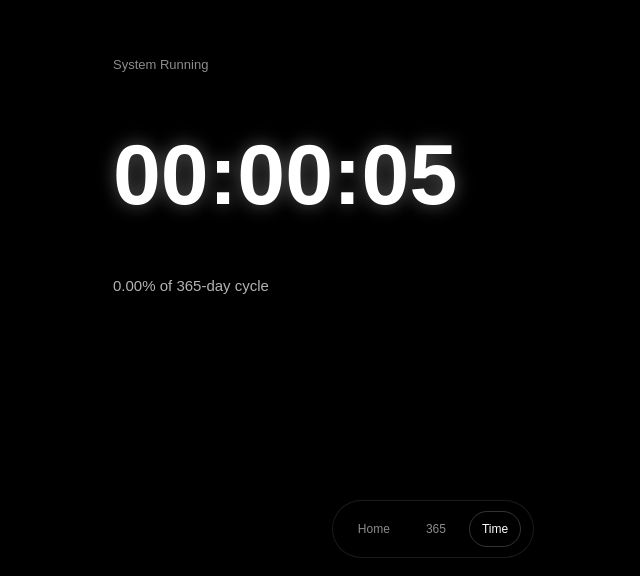
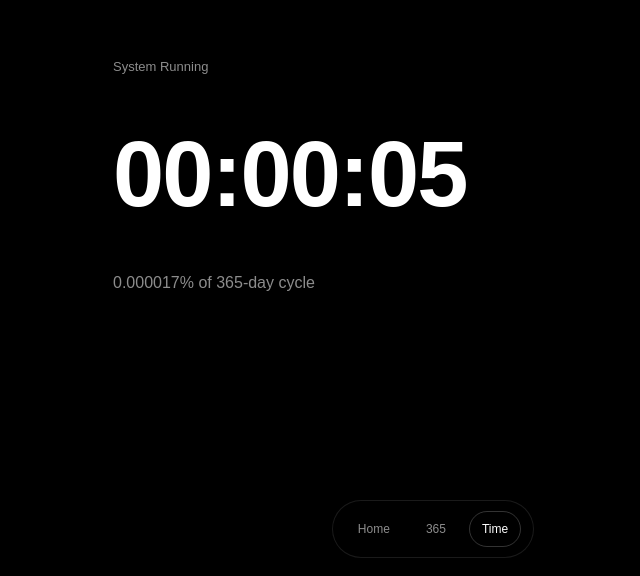
Before and after one commit to dptcoffee/Outflo, a Next.js app: page /time in a window 1280 px wide. Shown: the part 224-800 px from the top of the page, without its empty margins (207-847 px from the left). Built offline with nearby package versions, Linux system fonts and the light colour scheme.

Commit message:
UI continuity: 365 tiles match calculate + time percent ticks (6 decimals)

```diff
--- a/app/365/page.tsx
+++ b/app/365/page.tsx
@@ -7,29 +7,35 @@ export default function ThreeSixFiveMenu() {
         minHeight: "100vh",
         backgroundColor: "black",
         color: "white",
+        padding: "max(24px, 6vh) 24px",
         display: "grid",
         placeItems: "center",
-        padding: "max(24px, 6vh) 24px",
       }}
     >
-      <section
-        style={{
-          width: "min(520px, 92vw)",
-          display: "grid",
-          gap: 14,
-        }}
-      >
-        <div style={{ fontSize: 13, opacity: 0.55 }}>365</div>
+      <section style={{ width: "min(760px, 94vw)" }}>
+        <div style={{ fontSize: 13, opacity: 0.55, marginBottom: 14 }}>365</div>
 
-        <MenuLink href="/365/money" label="Money" />
-        <MenuLink href="/time" label="Time" />
-        <MenuLink href="/calculate" label="Calculate" />
+        <div
+          style={{
+            display: "grid",
+            gridTemplateColumns: "repeat(2, minmax(0, 1fr))",
+            gap: 14,
+          }}
+        >
+          <Tile href="/365/money" label="Money" />
+          <Tile href="/time" label="Time" />
+
+          {/* 3rd tile spans full width for symmetry */}
+          <div style={{ gridColumn: "1 / -1" }}>
+            <Tile href="/calculate" label="Calculate" />
+          </div>
+        </div>
       </section>
     </main>
   );
 }
 
-function MenuLink({ href, label }: { href: string; label: string }) {
+function Tile({ href, label }: { href: string; label: string }) {
   return (
     <Link
       href={href}
@@ -38,16 +44,15 @@ function MenuLink({ href, label }: { href: string; label: string }) {
         color: "white",
         border: "1px solid rgba(255,255,255,0.12)",
         background: "rgba(255,255,255,0.04)",
-        borderRadius: 16,
-        padding: "18px 16px",
-        display: "flex",
-        justifyContent: "space-between",
-        alignItems: "center",
-        fontSize: 16,
+        borderRadius: 22,
+        padding: "22px 20px",
+        height: 140,
+        display: "grid",
+        alignContent: "space-between",
       }}
     >
-      <span>{label}</span>
-      <span style={{ opacity: 0.35 }}>→</span>
+      <div style={{ fontSize: 20, fontWeight: 650 }}>{label}</div>
+      <div style={{ fontSize: 13, opacity: 0.55 }}>Open</div>
     </Link>
   );
 }
--- a/app/time/page.tsx
+++ b/app/time/page.tsx
@@ -2,50 +2,57 @@
 
 import { useEffect, useMemo, useState } from "react";
 
-const EPOCH_KEY = "outflo_epoch_startedAt_ms";
 const YEAR_MS = 365 * 24 * 60 * 60 * 1000;
+const EPOCH_KEY = "outflo_system_epoch_v1"; // keep stable
+
+function getOrCreateEpoch(): number {
+  try {
+    const raw = localStorage.getItem(EPOCH_KEY);
+    const n = raw ? Number(raw) : NaN;
+    if (Number.isFinite(n) && n > 0) return n;
+
+    const now = Date.now();
+    localStorage.setItem(EPOCH_KEY, String(now));
+    return now;
+  } catch {
+    return Date.now();
+  }
+}
 
 function pad2(n: number) {
   return String(n).padStart(2, "0");
 }
 
-function formatHMS(totalSeconds: number) {
-  const h = Math.floor(totalSeconds / 3600);
-  const m = Math.floor((totalSeconds % 3600) / 60);
-  const s = Math.floor(totalSeconds % 60);
-  return `${pad2(h)}:${pad2(m)}:${pad2(s)}`;
-}
-
-function getOrCreateEpoch(): number {
-  if (typeof window === "undefined") return Date.now();
-
-  const existing = window.localStorage.getItem(EPOCH_KEY);
-  if (existing) return Number(existing);
-
-  const now = Date.now();
-  window.localStorage.setItem(EPOCH_KEY, String(now));
-  return now;
-}
-
 export default function TimePage() {
-  const [tick, setTick] = useState(0);
-
-  // Epoch is written once. Never overwritten.
-  const startedAt = useMemo(() => getOrCreateEpoch(), []);
+  const [now, setNow] = useState(() => Date.now());
+  const [epoch, setEpoch] = useState<number | null>(null);
 
   useEffect(() => {
-    const id = setInterval(() => setTick((t) => t + 1), 1000);
-    return () => clearInterval(id);
+    setEpoch(getOrCreateEpoch());
+
+    // Update often so the % “moves” smoothly
+    const id = window.setInterval(() => setNow(Date.now()), 200);
+    return () => window.clearInterval(id);
   }, []);
 
-  const now = Date.now();
-  const ageSeconds = Math.floor((now - startedAt) / 1000);
+  const { hhmmss, pct } = useMemo(() => {
+    if (epoch == null) return { hhmmss: "00:00:00", pct: 0 };
 
-  // Percent of rolling 365 since activation
-  const percent = Math.min(
-    100,
-    ((now - startedAt) / YEAR_MS) * 100
-  ).toFixed(2);
+    const elapsed = now - epoch;
+    const cycleMs = ((elapsed % YEAR_MS) + YEAR_MS) % YEAR_MS;
+
+    const totalSeconds = Math.floor(cycleMs / 1000);
+    const h = Math.floor(totalSeconds / 3600);
+    const m = Math.floor((totalSeconds % 3600) / 60);
+    const s = totalSeconds % 60;
+
+    const pct = (cycleMs / YEAR_MS) * 100;
+
+    return {
+      hhmmss: `${pad2(h)}:${pad2(m)}:${pad2(s)}`,
+      pct,
+    };
+  }, [now, epoch]);
 
   return (
     <main
@@ -56,36 +63,24 @@ export default function TimePage() {
         display: "grid",
         placeItems: "center",
         padding: "max(24px, 6vh) 24px",
-        touchAction: "pan-y",
       }}
     >
-      <section
-        style={{
-          width: "min(640px, 92vw)",
-          display: "grid",
-          rowGap: "clamp(24px, 4.5vh, 52px)",
-        }}
-      >
-        {/* Row 1 — Position */}
-        <div style={{ fontSize: 13, opacity: 0.55 }}>
-          System Running
+      <section style={{ width: "min(640px, 92vw)", display: "grid", rowGap: 28 }}>
+        <div style={{ fontSize: 13, opacity: 0.55 }}>System Running</div>
+
+        <div
+          style={{
+            fontSize: "clamp(64px, 10vw, 92px)",
+            fontWeight: 700,
+            fontVariantNumeric: "tabular-nums",
+            letterSpacing: "-0.02em",
+          }}
+        >
+          {hhmmss}
         </div>
 
-        {/* Row 2 — Flow (main) */}
-        <div
-          style={{
-            fontSize: "clamp(56px, 8vw, 86px)",
-            fontWeight: 700,
-            fontVariantNumeric: "tabular-nums",
-            textShadow: "0 0 18px rgba(255,255,255,0.35)",
-          }}
-        >
-          {formatHMS(ageSeconds)}
-        </div>
-
-        {/* Row 3 — Meaning */}
-        <div style={{ fontSize: 15, opacity: 0.7 }}>
-          {percent}% of 365-day cycle
+        <div style={{ fontSize: 16, opacity: 0.55 }}>
+          {pct.toFixed(6)}% of 365-day cycle
         </div>
       </section>
     </main>
```
